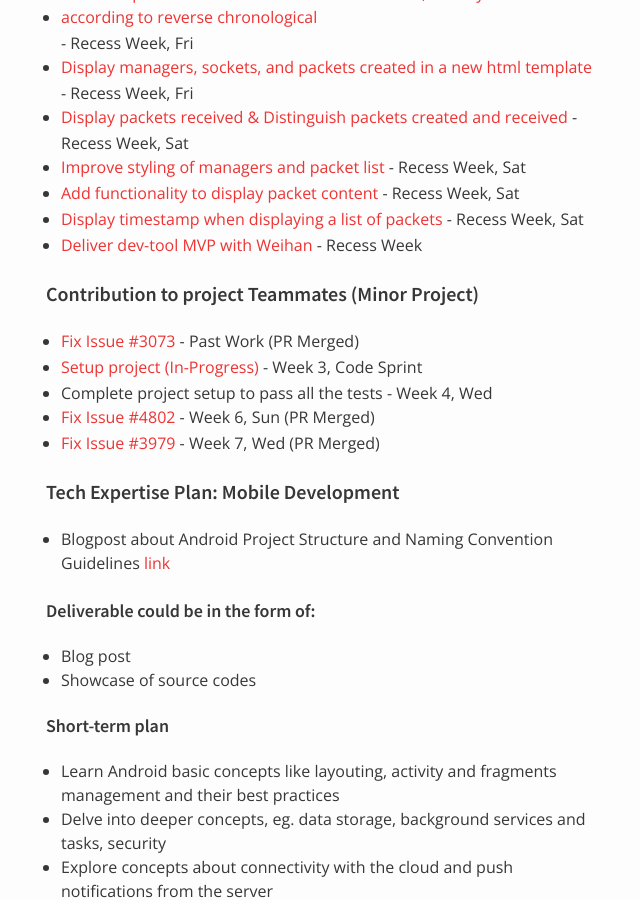
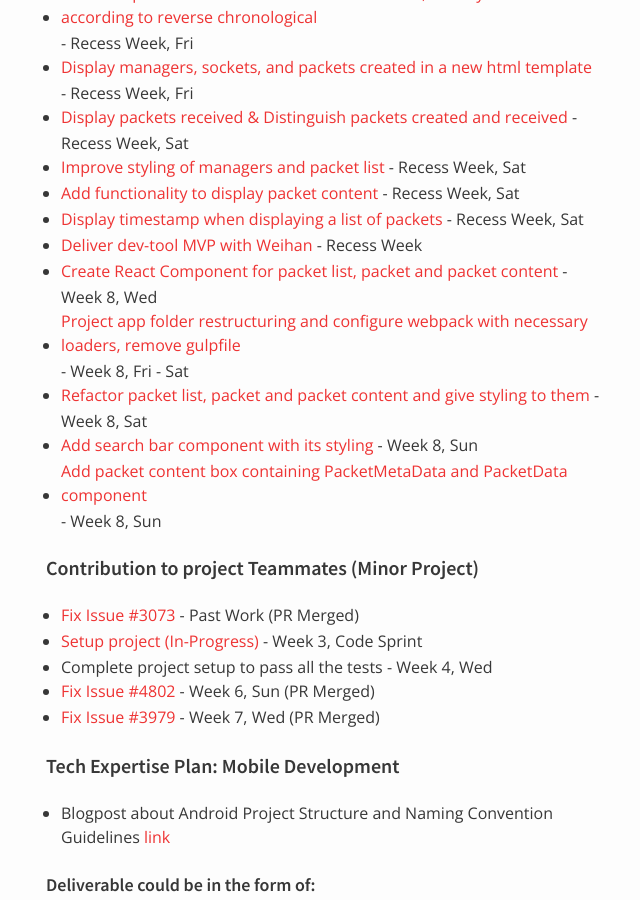
Before and after one commit to nus-oss/cs3281-AY1516S2-website, a Jekyll site: the page built from teams/socketio.md, in a window 1280 px wide and 900 px high, scrolled down 8297 px. Shown: the whole window, without its empty margins (324-964 px from the left). Built offline with Jekyll 4.4.1, drawn with Linux system fonts in a browser that asks for light colours.

Commit message:
Update contrib for @mikelimantara

```diff
--- a/teams/socketio.md
+++ b/teams/socketio.md
@@ -247,6 +247,11 @@ Note: links to github commits represent the last commit for that contribution
 * [Add functionality to display packet content](https://github.com/nus-fboa2016-si/socketio-devtool/commit/ba4e561ea99c92a2a4625e9e811c326daf36337a) - Recess Week, Sat
 * [Display timestamp when displaying a list of packets](https://github.com/nus-fboa2016-si/socketio-devtool/commit/a06a9c5329266d945dc6159066df8ca751eb3077) - Recess Week, Sat
 * [Deliver dev-tool MVP with Weihan](https://github.com/nus-fboa2016-si/socketio-devtool) - Recess Week
+* [Create React Component for packet list, packet and packet content](https://github.com/nus-fboa2016-si/socketio-devtool/commit/473677724b16f87e04a05383f7af1bc529c7acf5) - Week 8, Wed
+* [Project app folder restructuring and configure webpack with necessary loaders, remove gulpfile](https://github.com/nus-fboa2016-si/socketio-devtool/commit/d217a2f785ecf9f12a2b21bbbcb1edb4a908df20) - Week 8, Fri - Sat
+* [Refactor packet list, packet and packet content and give styling to them](https://github.com/nus-fboa2016-si/socketio-devtool/commit/08ce93caeca5bb5e8ad671f49de6680dd4be2ac6) - Week 8, Sat
+* [Add search bar component with its styling](https://github.com/nus-fboa2016-si/socketio-devtool/commit/22ed094607c818523282c2ff5f9e4a2b2ab8faeb) - Week 8, Sun
+* [Add packet content box containing PacketMetaData and PacketData component](https://github.com/nus-fboa2016-si/socketio-devtool/commit/d028be47a636f30d0feed07578032dae04053cab) - Week 8, Sun
 
 #### Contribution to project Teammates (Minor Project)
 * [Fix Issue #3073](https://github.com/TEAMMATES/teammates/pull/3088) - Past Work (PR Merged)
```
